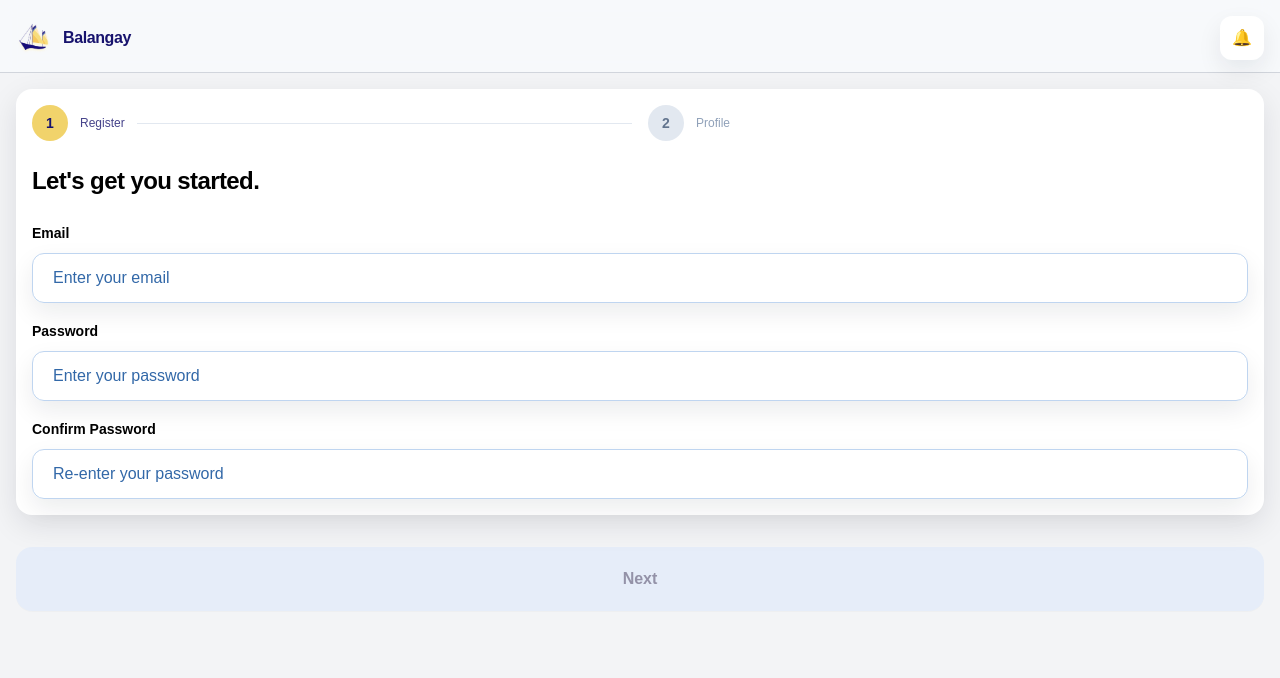
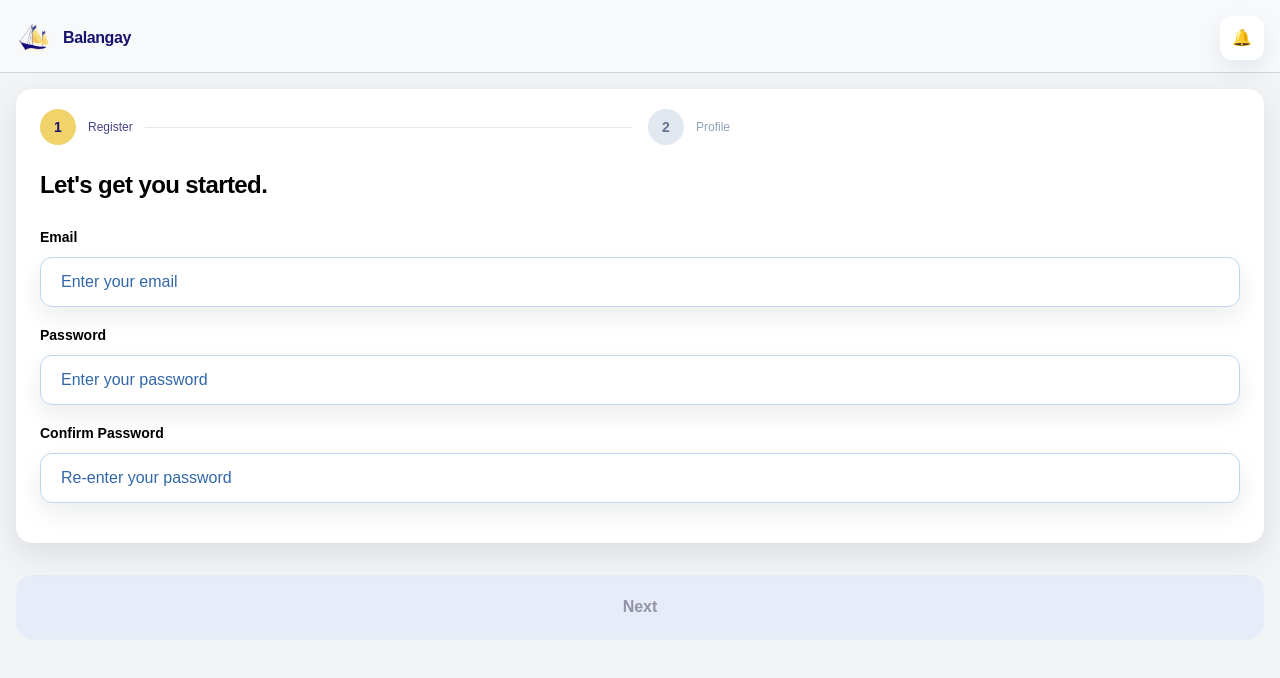
Before and after one commit to CoderTofu/Balangay-Portal, a Next.js app: page /sign-up in a window 1280 px wide. Shown: the top 678 px of the page. Built offline with nearby package versions, Linux system fonts and the light colour scheme; a web font is replaced by a local one.

Commit message:
fixed color issue

```diff
--- a/app/sign-up/page.tsx
+++ b/app/sign-up/page.tsx
@@ -113,7 +113,7 @@ export default function SignUp() {
       <TopBar></TopBar>
       <div className="mx-auto w-full px-4 ">
         {/* Stepper */}
-        <section className="rounded-2xl bg-white p-4 shadow-[0_10px_30px_rgba(16,24,40,0.10)]">
+        <section className="rounded-2xl bg-white px-6 pt-5 pb-10 shadow-[0_10px_30px_rgba(16,24,40,0.10)]">
           <Stepper
             steps={["Register", "Profile"]}
             currentStep={step === "register" ? 0 : 1}
```
